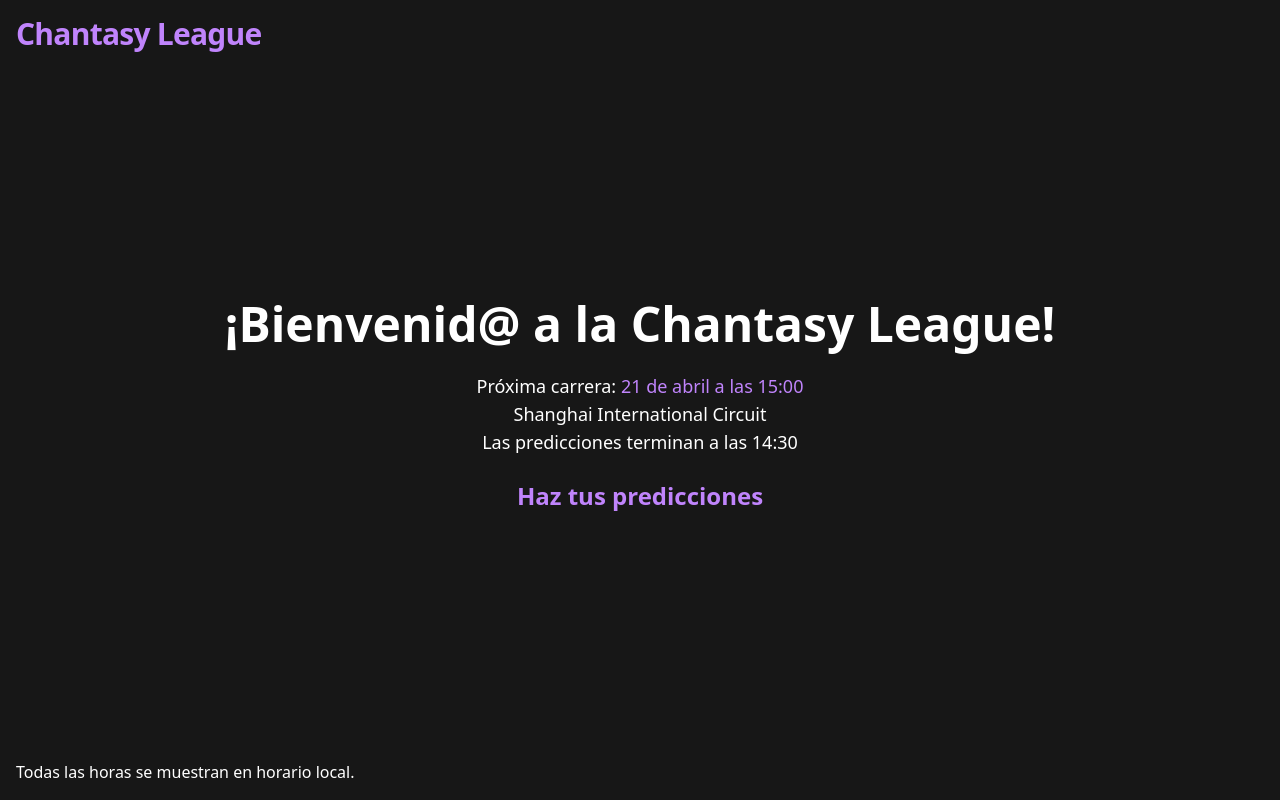
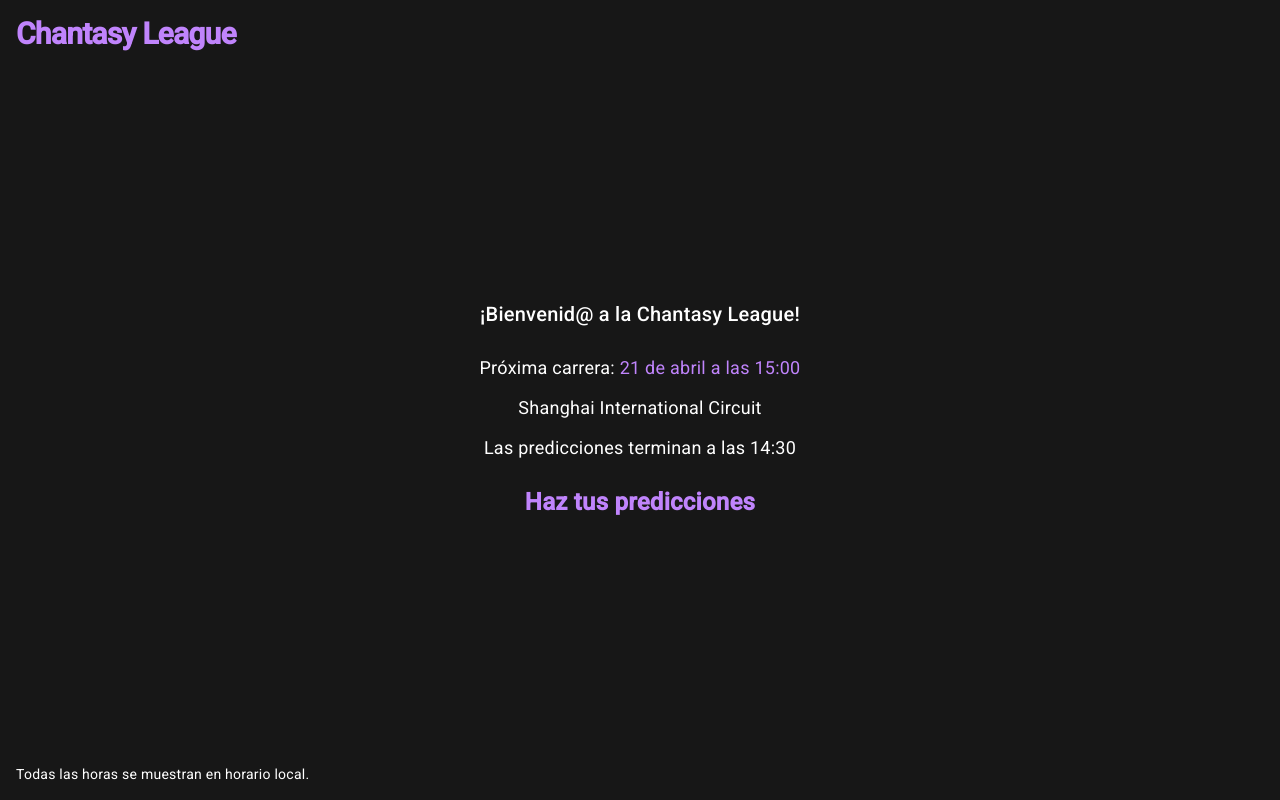
Before and after one commit to MiguelHigueraDev/cfi-chantasy, an Angular app in the folder website/: page / in a window 1280 px wide. Built offline with nearby package versions, Linux system fonts and the light colour scheme.

Commit message:
deps: add angular-material

```diff
--- a/website/angular.json
+++ b/website/angular.json
@@ -25,6 +25,7 @@
               "src/assets"
             ],
             "styles": [
+              "@angular/material/prebuilt-themes/indigo-pink.css",
               "src/styles.css"
             ],
             "scripts": []
@@ -84,6 +85,7 @@
               "src/assets"
             ],
             "styles": [
+              "@angular/material/prebuilt-themes/indigo-pink.css",
               "src/styles.css"
             ],
             "scripts": []
--- a/website/package.json
+++ b/website/package.json
@@ -11,10 +11,12 @@
   "private": true,
   "dependencies": {
     "@angular/animations": "^17.3.0",
+    "@angular/cdk": "^17.3.10",
     "@angular/common": "^17.3.0",
     "@angular/compiler": "^17.3.0",
     "@angular/core": "^17.3.0",
     "@angular/forms": "^17.3.0",
+    "@angular/material": "^17.3.10",
     "@angular/platform-browser": "^17.3.0",
     "@angular/platform-browser-dynamic": "^17.3.0",
     "@angular/router": "^17.3.0",
--- a/website/src/app/app.config.ts
+++ b/website/src/app/app.config.ts
@@ -2,7 +2,8 @@
 import { provideRouter } from '@angular/router';
 
 import { routes } from './app.routes';
+import { provideAnimationsAsync } from '@angular/platform-browser/animations/async';
 
 export const appConfig: ApplicationConfig = {
-  providers: [provideRouter(routes)]
+  providers: [provideRouter(routes), provideAnimationsAsync()]
 };
--- a/website/src/index.html
+++ b/website/src/index.html
@@ -6,8 +6,10 @@
   <base href="/">
   <meta name="viewport" content="width=device-width, initial-scale=1">
   <link rel="icon" type="image/x-icon" href="favicon.ico">
+  <link href="https://fonts.googleapis.com/css2?family=Roboto:wght@300;400;500&display=swap" rel="stylesheet">
+  <link href="https://fonts.googleapis.com/icon?family=Material+Icons" rel="stylesheet">
 </head>
-<body>
+<body class="mat-typography">
   <app-root></app-root>
 </body>
 </html>
--- a/website/src/styles.css
+++ b/website/src/styles.css
@@ -19,3 +19,6 @@
         @apply font-semibold;
     }
 }
+
+html, body { height: 100%; }
+body { margin: 0; font-family: Roboto, "Helvetica Neue", sans-serif; }
```
Also changed, not shown: 1 other file (tests, documents, lock files or other folders).
